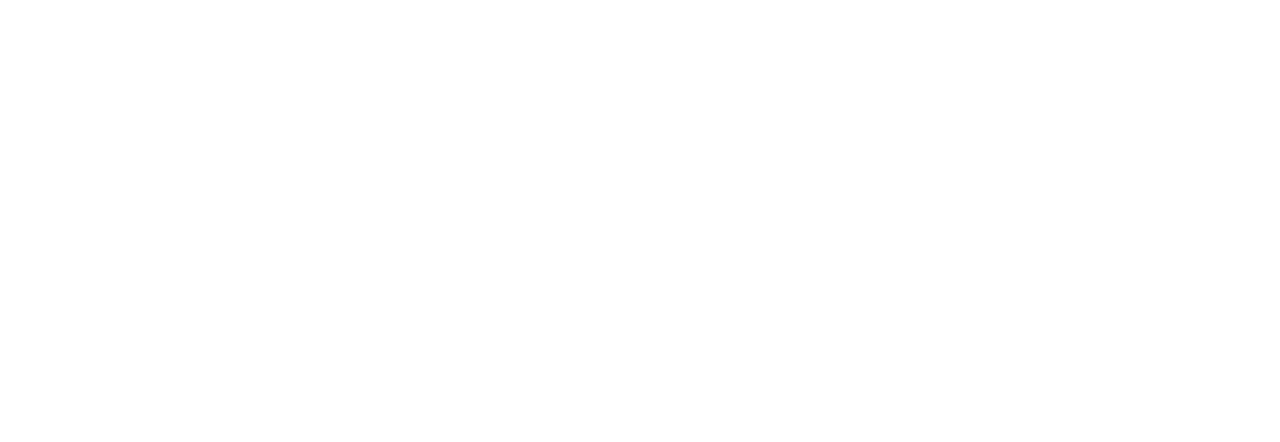
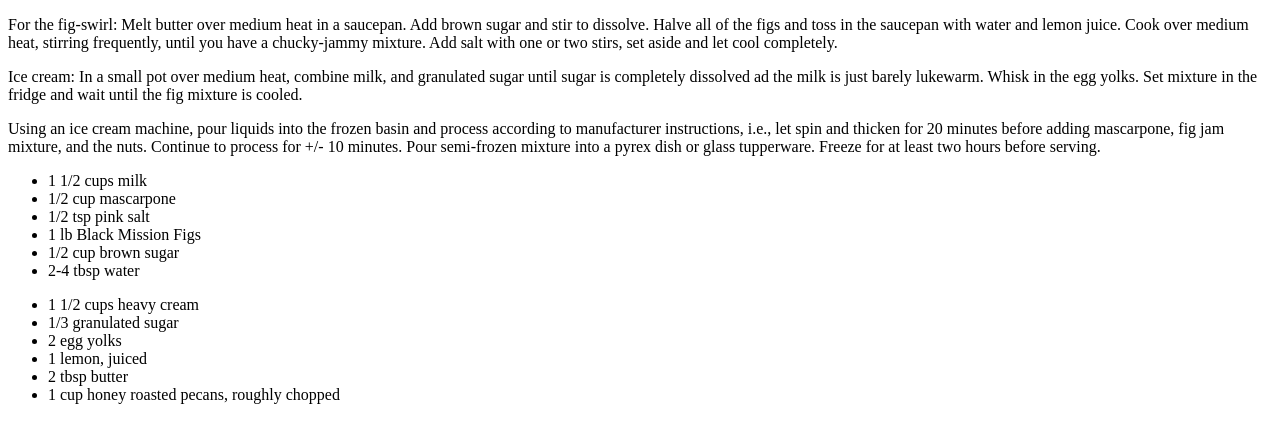
Before and after one commit to willnickerson/chocolate-pizza, a plain HTML site: page index.html in a window 1280 px wide. Drawn offline with Linux system fonts and the light colour scheme.

Commit message:
ingredients and instructions

```diff
--- a/index.html
+++ b/index.html
@@ -8,8 +8,33 @@
       <header>
       <header>
       <div class="instructions">
+
+        <section>
+          <p>For the fig-swirl: Melt butter over medium heat in a saucepan. Add brown sugar and stir to dissolve. Halve all of the figs and toss in the saucepan with water and lemon juice. Cook over medium heat, stirring frequently, until you have a chucky-jammy mixture. Add salt with one or two stirs, set aside and let cool completely.</p>
+          <p>Ice cream: In a small pot over medium heat, combine milk, and granulated sugar until sugar is completely dissolved ad the milk is just barely lukewarm. Whisk in the egg yolks. Set mixture in the fridge and wait until the fig mixture is cooled.</p>
+          <p>Using an ice cream machine, pour liquids into the frozen basin and process according to manufacturer instructions, i.e., let spin and thicken for 20 minutes before adding mascarpone, fig jam mixture, and the nuts. Continue to process for +/- 10 minutes. Pour semi-frozen mixture into a pyrex dish or glass tupperware. Freeze for at least two hours before serving.</p>
+        </section>
       </div>
       <div class="ingredients">
+        <section>
+          <ul>
+            <li>1 1/2 cups milk</li>
+            <li>1/2 cup mascarpone</li>
+            <li>1/2 tsp pink salt</li>
+            <li>1 lb Black Mission Figs</li>
+            <li>1/2 cup brown sugar</li>
+            <li>2-4 tbsp water</li>
+          </ul>
+
+          <ul>
+            <li>1 1/2 cups heavy cream</li>
+            <li>1/3 granulated sugar</li>
+            <li>2 egg yolks</li>
+            <li>1 lemon, juiced</li>
+            <li>2 tbsp butter</li>
+            <li>1 cup honey roasted pecans, roughly chopped</li>
+          </ul>
+        </section>
       </div>
       <footer>
       </footer>
```
